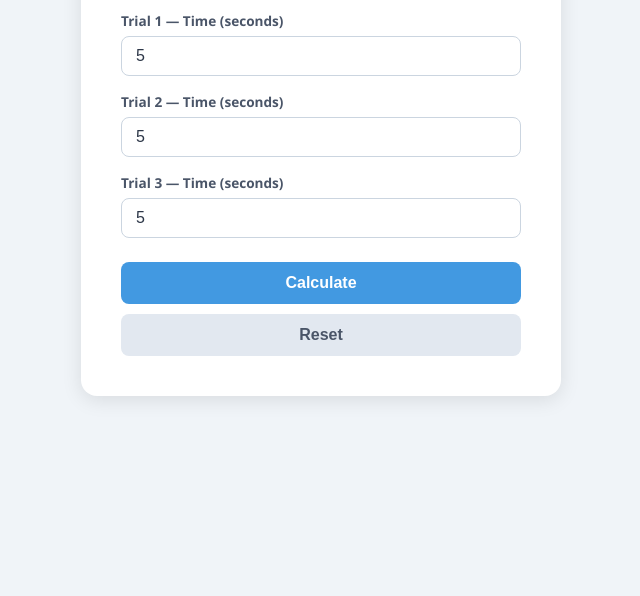
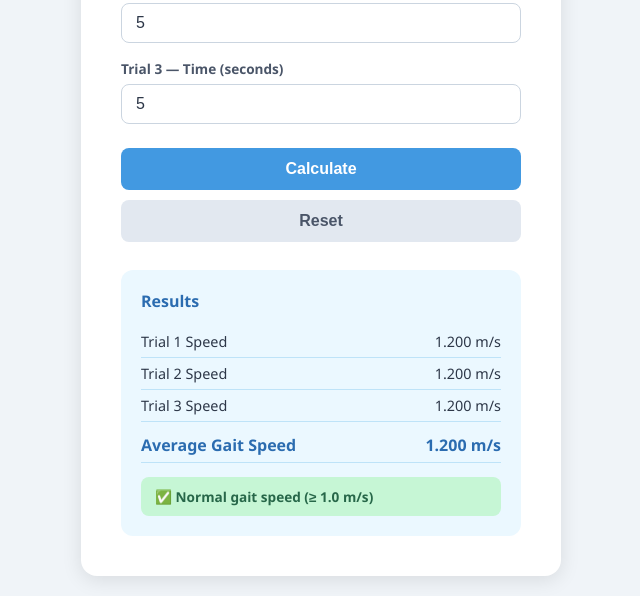
Before and after one commit to ongtheblob/gait-speed, a plain HTML site: page index.html in a window 1280 px wide. Both pictures are taken after typing "5", "5", "5" into the empty fields and a click on the button "Calculate". Shown: the part 270-866 px from the top of the page, without its empty margins (319-959 px from the left). Before the commit the page ends 800 px from the top, so only its background shows below. Drawn offline with Linux system fonts and the light colour scheme.

Commit message:
Implement gait speed calculation and reset functions
Added JavaScript functions for gait speed calculation and reset functionality.

```diff
--- a/index.html
+++ b/index.html
@@ -157,8 +157,8 @@
     .interp-risk    { background: #fed7d7; color: #9b2c2c; }
   </style>
 </head>
+<body>
 
-  <body>
 <div class="card">
   <h1>Gait Speed Calculator</h1>
   <p class="subtitle">Enter 3 timed trials over a 6-metre walk. Speed = 6 ÷ time (m/s).</p>
@@ -204,3 +204,57 @@
     <div class="interpretation" id="interpretation"></div>
   </div>
 </div>
+
+<script>
+  function calculate() {
+    const errorMsg = document.getElementById('error-msg');
+    const resultsDiv = document.getElementById('results');
+
+    const t1 = parseFloat(document.getElementById('t1').value);
+    const t2 = parseFloat(document.getElementById('t2').value);
+    const t3 = parseFloat(document.getElementById('t3').value);
+
+    // Validate inputs
+    if (isNaN(t1) || isNaN(t2) || isNaN(t3) || t1 <= 0 || t2 <= 0 || t3 <= 0) {
+      errorMsg.style.display = 'block';
+      resultsDiv.style.display = 'none';
+      return;
+    }
+
+    errorMsg.style.display = 'none';
+
+    const s1 = 6 / t1;
+    const s2 = 6 / t2;
+    const s3 = 6 / t3;
+    const avg = (s1 + s2 + s3) / 3;
+
+    document.getElementById('s1').textContent = s1.toFixed(3) + ' m/s';
+    document.getElementById('s2').textContent = s2.toFixed(3) + ' m/s';
+    document.getElementById('s3').textContent = s3.toFixed(3) + ' m/s';
+    document.getElementById('avg').textContent = avg.toFixed(3) + ' m/s';
+
+    // Clinical interpretation (common thresholds)
+    const interpEl = document.getElementById('interpretation');
+    if (avg >= 1.0) {
+      interpEl.textContent = '✅ Normal gait speed (≥ 1.0 m/s)';
+      interpEl.className = 'interpretation interp-normal';
+    } else if (avg >= 0.6) {
+      interpEl.textContent = '⚠️ Reduced gait speed (0.6–0.99 m/s) — monitor closely';
+      interpEl.className = 'interpretation interp-caution';
+    } else {
+      interpEl.textContent = '🔴 Low gait speed (< 0.6 m/s) — elevated fall/frailty risk';
+      interpEl.className = 'interpretation interp-risk';
+    }
+
+    resultsDiv.style.display = 'block';
+  }
+
+  function reset() {
+    ['t1', 't2', 't3'].forEach(id => document.getElementById(id).value = '');
+    document.getElementById('results').style.display = 'none';
+    document.getElementById('error-msg').style.display = 'none';
+  }
+</script>
+
+</body>
+</html>
```
